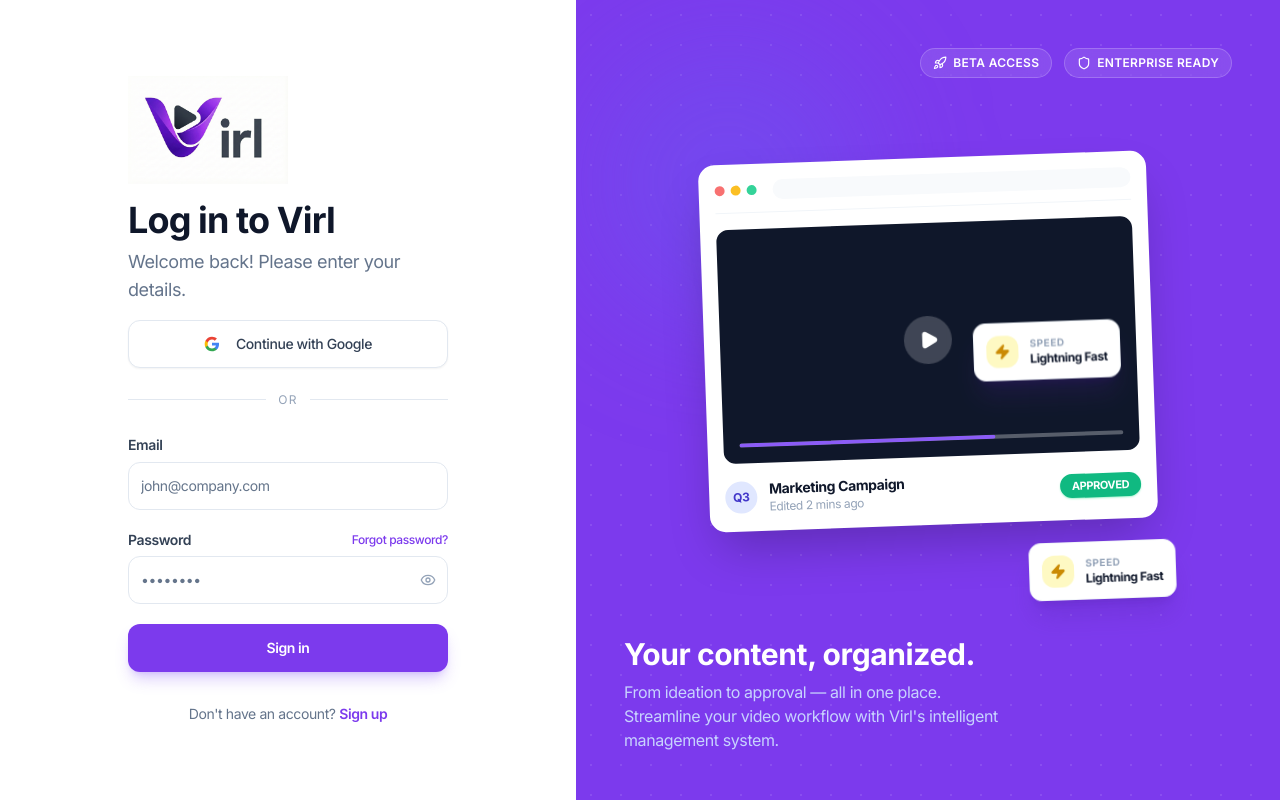
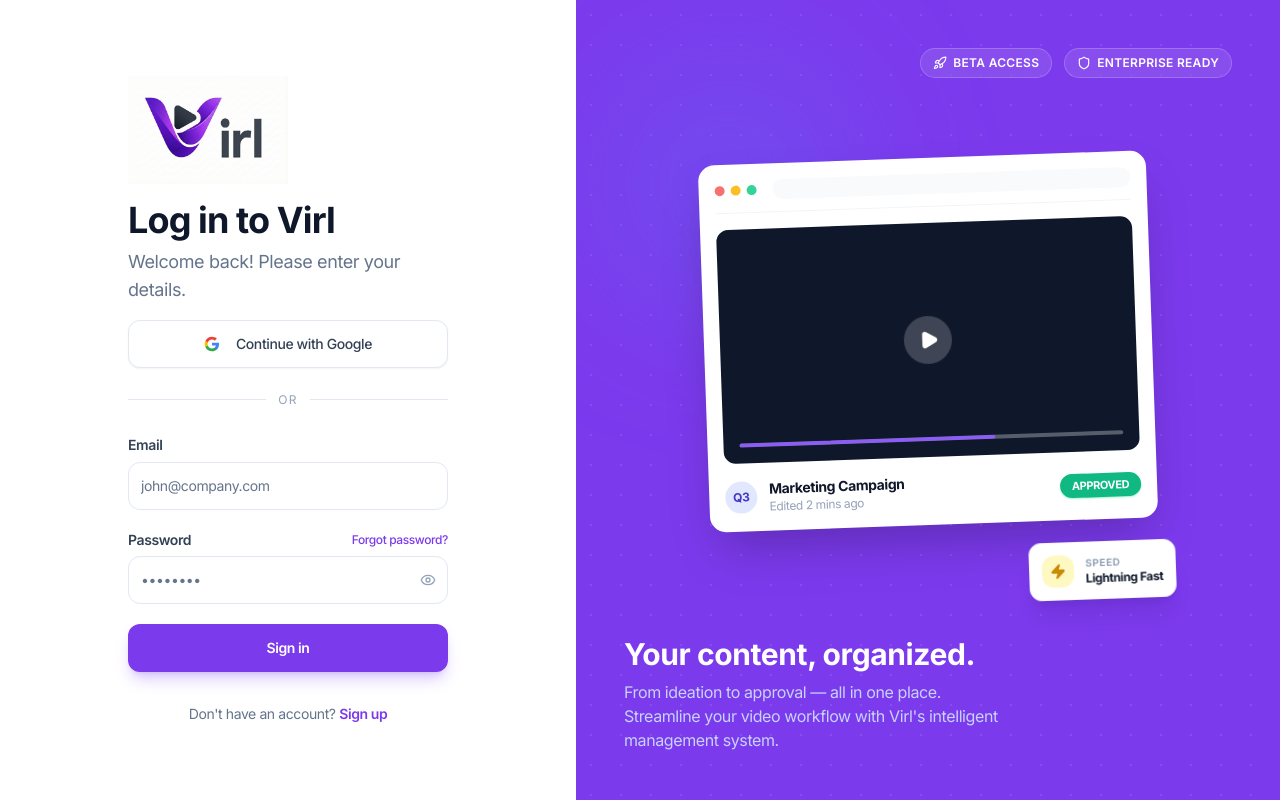
Before and after one commit to pranavchhipa/Virl_Webapp, a Next.js app: page /login in a window 1280 px wide. Built offline with nearby package versions, Linux system fonts and the light colour scheme.

Commit message:
Remove duplicate Lightning Fast banner from AuthHero

```diff
--- a/components/auth/AuthHero.tsx
+++ b/components/auth/AuthHero.tsx
@@ -40,16 +40,7 @@
                             <div className="h-full w-2/3 bg-violet-500 rounded-full" />
                         </div>
 
-                        {/* Floating Tooltip - Inside Video */}
-                        <div className="absolute top-1/2 right-4 -translate-y-1/2 bg-white rounded-xl shadow-xl p-3 flex items-center gap-3 animate-bounce shadow-violet-900/20 border border-slate-100">
-                            <div className="w-8 h-8 rounded-lg bg-yellow-100 flex items-center justify-center text-yellow-600">
-                                <Zap className="w-4 h-4 fill-yellow-600" />
-                            </div>
-                            <div>
-                                <div className="text-[10px] text-slate-400 font-bold uppercase tracking-wider">Speed</div>
-                                <div className="text-slate-900 text-xs font-bold">Lightning Fast</div>
-                            </div>
-                        </div>
+                        {/* Floating Tooltip - Inside Video Removed as per user request */}
                     </div>
 
                     {/* Card Footer */}
```
